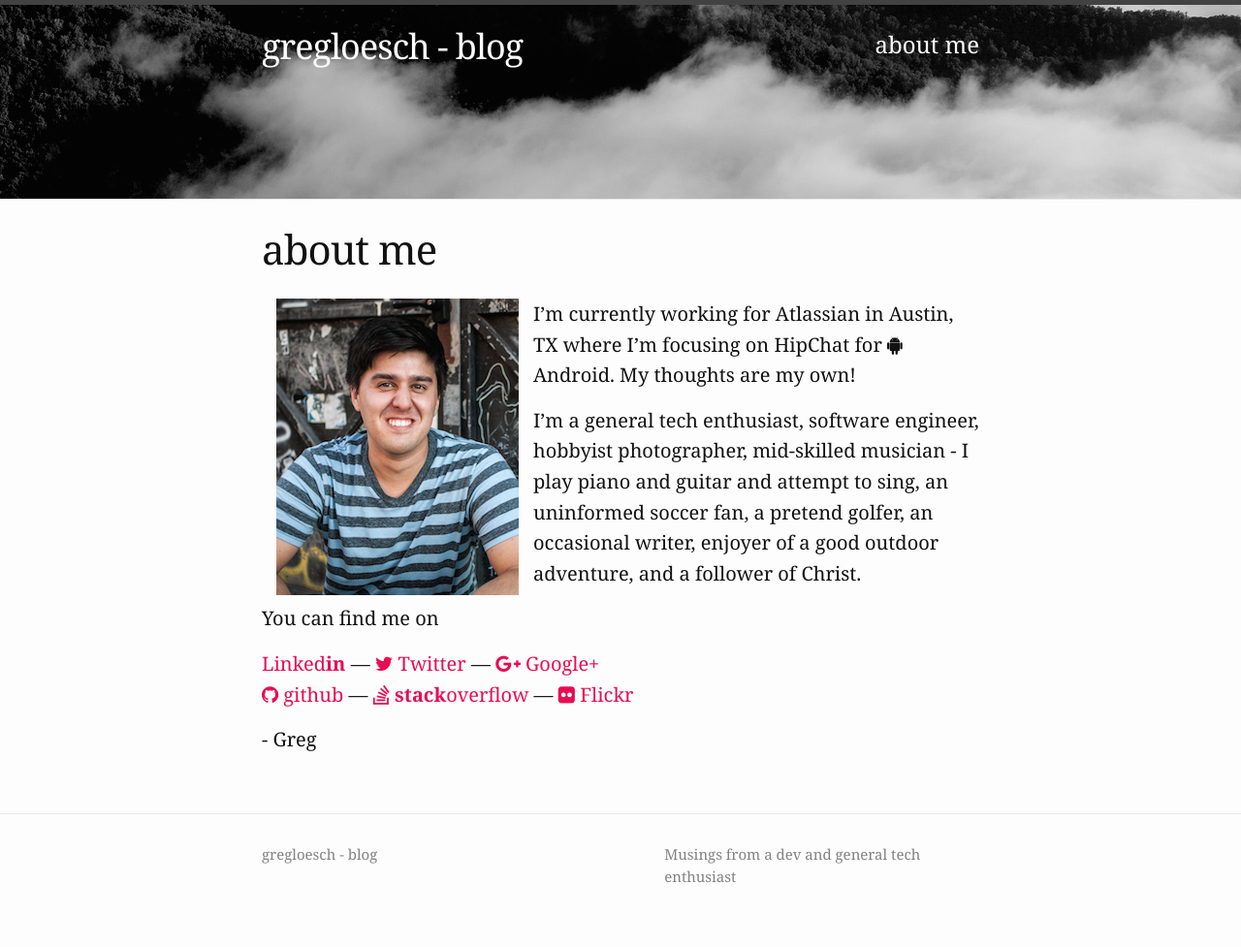
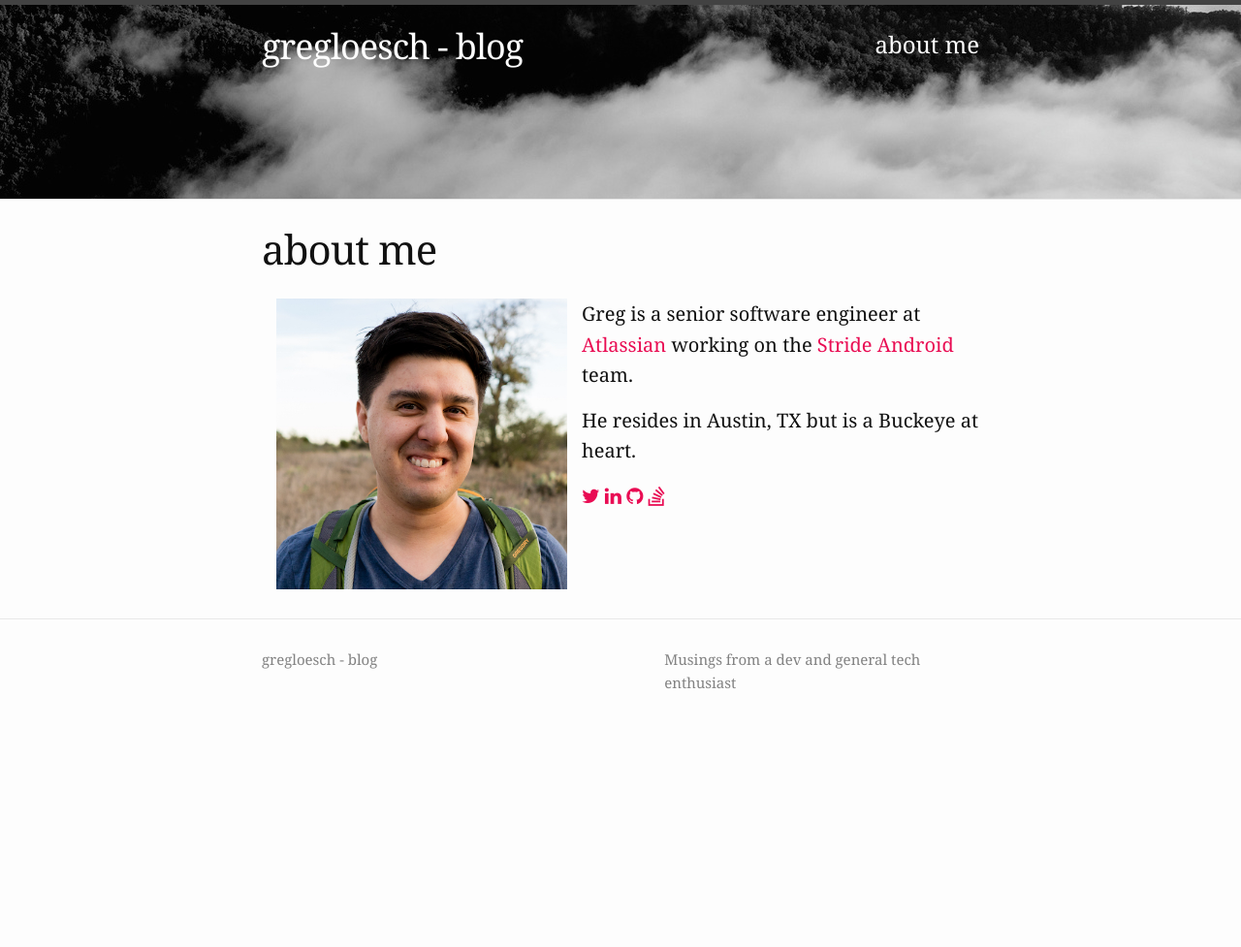
Before and after one commit to loeschg/loeschg.github.io, a Jekyll site: the page built from about.md, in a window 1280 px wide. Shown: the whole page at 97% size. Built offline with Jekyll 4.4.1, drawn with Linux system fonts in a browser that asks for light colours; nearby versions of some CDN libraries; after the commit the page ends 900 px from its top, so only the background shows below that.

Commit message:
Update about page with new photo, description, and links

```diff
--- a/about.md
+++ b/about.md
@@ -4,22 +4,18 @@ title: about me
 permalink: /about/
 ---
 
-<img src="/assets/images/profile-rome.png" class="left"/>
+<img src="/assets/images/austin-headshot-500.jpeg" width="300" height="300" class="left"/>
 
-I’m currently working for Atlassian in Austin, TX where I'm focusing on HipChat for <i class="fa fa-android"></i> Android. My thoughts are my own!
+Greg is a senior software engineer at [Atlassian][atlassian] working on the [Stride][stride] [Android][stride-android] team.
 
-I’m a general tech enthusiast, software engineer, hobbyist photographer, mid-skilled musician - I play piano and guitar and attempt to sing, an uninformed soccer fan, a pretend golfer, an occasional writer, enjoyer of a good outdoor adventure, and a follower of Christ.
+He resides in Austin, TX but is a Buckeye at heart.
 
-You can find me on
+[<i class="fa fa-twitter"></i>][twitter] [<i class="fa fa-linkedin"></i>][linkedin] [<i class="fa fa-github"></i>][github] [<i class="fa fa-stack-overflow"></i>][stackoverflow]
 
-[Linked**in**][linkedin] --- [<i class="fa fa-twitter"></i> Twitter][twitter] --- [<i class="fa fa-google-plus"></i> Google+][g+] <br>
-[<i class="fa fa-github"></i> github][github] --- [<i class="fa fa-stack-overflow"></i> **stack**overflow][stackoverflow] --- [<i class="fa fa-flickr"></i> Flickr][flickr]
-
-\- Greg
-
+[atlassian]: http://atlassian.com "Atlassian"
+[stride]: http://stride.com/ "Stride Atlassian"
+[stride-android]: https://play.google.com/store/apps/details?id=com.atlassian.stride&hl=en "Stride Android"
 [github]: 	http://github.com/loeschg/ 			"github"
 [stackoverflow]:	http://stackoverflow.com/users/413254/loeschg	"stackoverflow"
 [linkedin]: http://linkedin.com/in/gregloesch 	"LinkedIn"
 [twitter]: 	http://twitter.com/loeschg/ 		"Twitter"
-[g+]: 		https://plus.google.com/+GregLoesch "G+"
-[flickr]:  	http://flickr.com/GregLoesch 		"Flickr"
```
Also changed, not shown: assets/images/austin-headshot-500.jpeg (added), assets/images/profile-rome.png (deleted).
